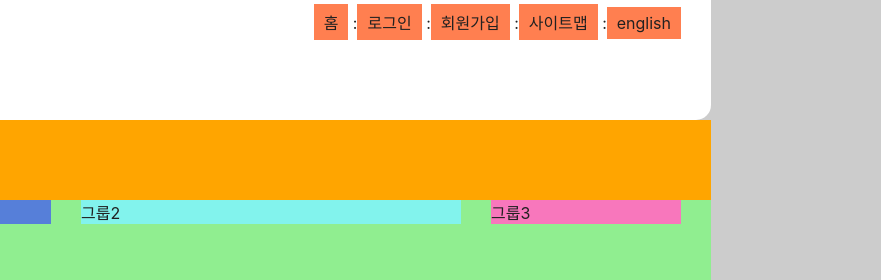
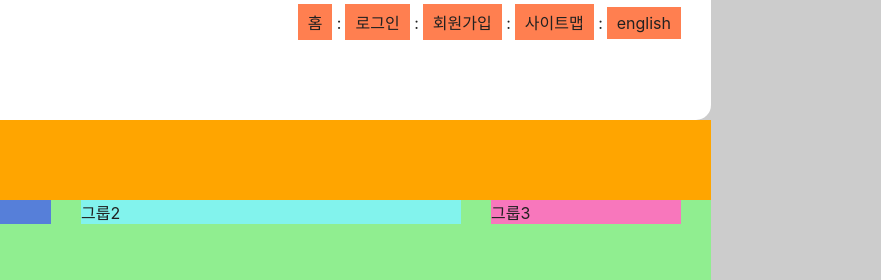
Before and after one commit to Eonii2/HTML5, a plain HTML site: page index.html in a window 1280 px wide. Shown: the top 280 px of the page, 399-1280 px from the left. Drawn offline with Linux system fonts and the light colour scheme; a web font is replaced by a local one.

Commit message:
divider 추가

```diff
--- a/index.html
+++ b/index.html
@@ -22,10 +22,10 @@
 
     <ul class="member">
       <li><a href="/">홈</a></li>
-      <li><span aria-hidden="true">:</span><a href="/">로그인</a></li>
-      <li><span aria-hidden="true">:</span><a href="/">회원가입</a></li>
-      <li><span aria-hidden="true">:</span><a href="/">사이트맵</a></li>
-      <li><span aria-hidden="true">:</span><a href="/">english</a></li>
+      <li><span class="divider" aria-hidden="true">:</span><a href="/">로그인</a></li>
+      <li><span class="divider" aria-hidden="true">:</span><a href="/">회원가입</a></li>
+      <li><span class="divider" aria-hidden="true">:</span><a href="/">사이트맵</a></li>
+      <li><span class="divider" aria-hidden="true">:</span><a href="/">english</a></li>
 
     </ul>
 
```
